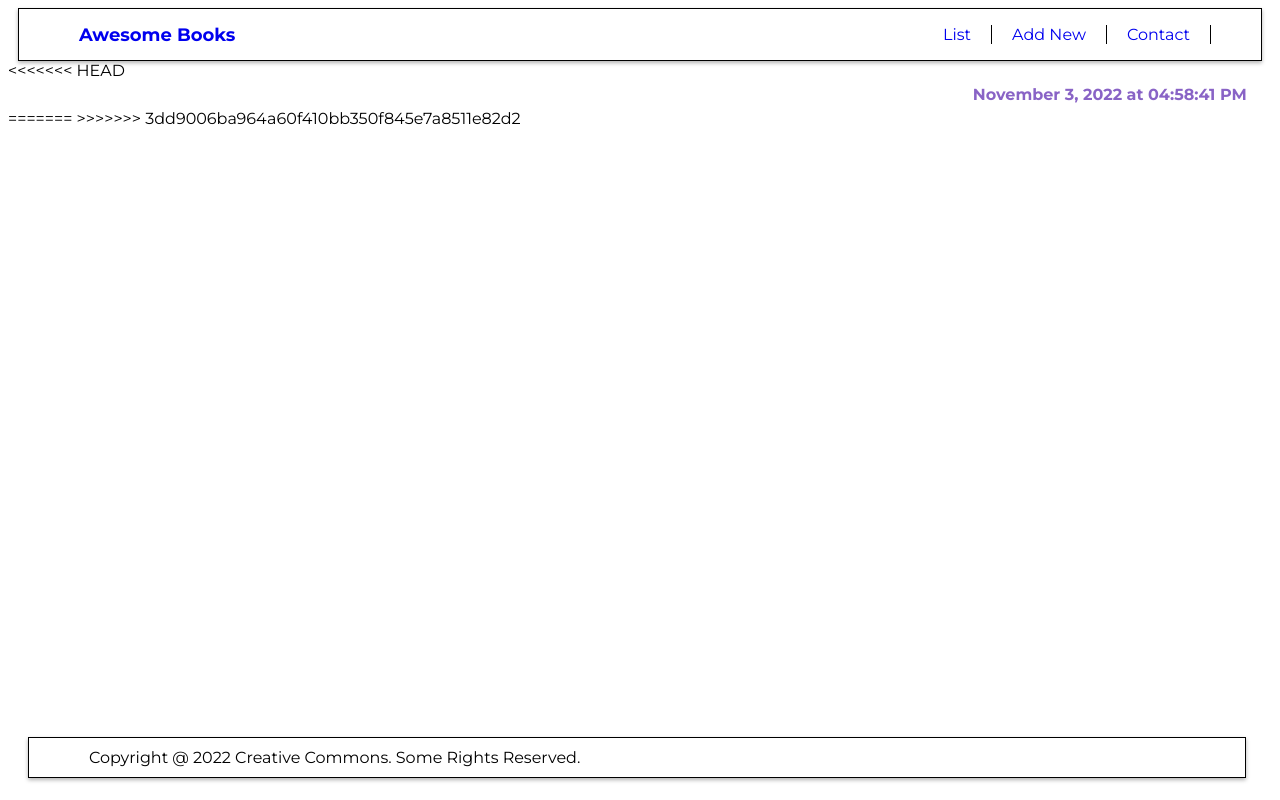
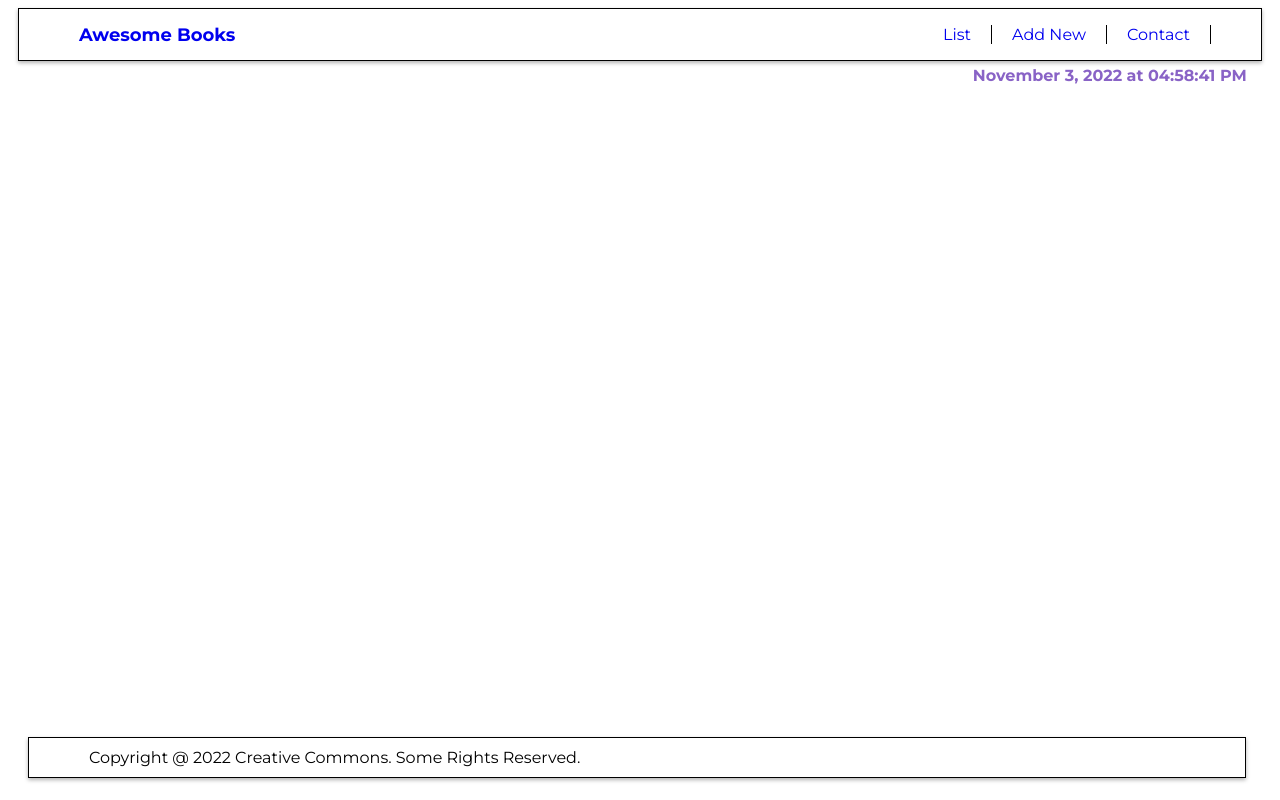
Before and after one commit to Itswali/Awesome-Books, a website with bundled scripts: page index.html in a window 1280 px wide. Built offline with nearby package versions, Linux system fonts and the light colour scheme.

Commit message:
Fix some conflicts

```diff
--- a/index.html
+++ b/index.html
@@ -28,11 +28,9 @@
       </div>
     </div>
   </section>
-<<<<<<< HEAD
   <div id="date-time">fecha</div>
-=======
 <!-- list book section -->
->>>>>>> 3dd9006ba964a60f410bb350f845e7a8511e82d2
+
   <div class="books-table-container"  id="show-1">
     <h1 class="main-title">All Awesome Books</h1>
     <div class="book-list" id="book-list">
@@ -75,3 +73,5 @@
   <script src="main.js" type="module"></script>
   <script src="js/dynamic.js"></script>
 </body>
+
+</html>
```
